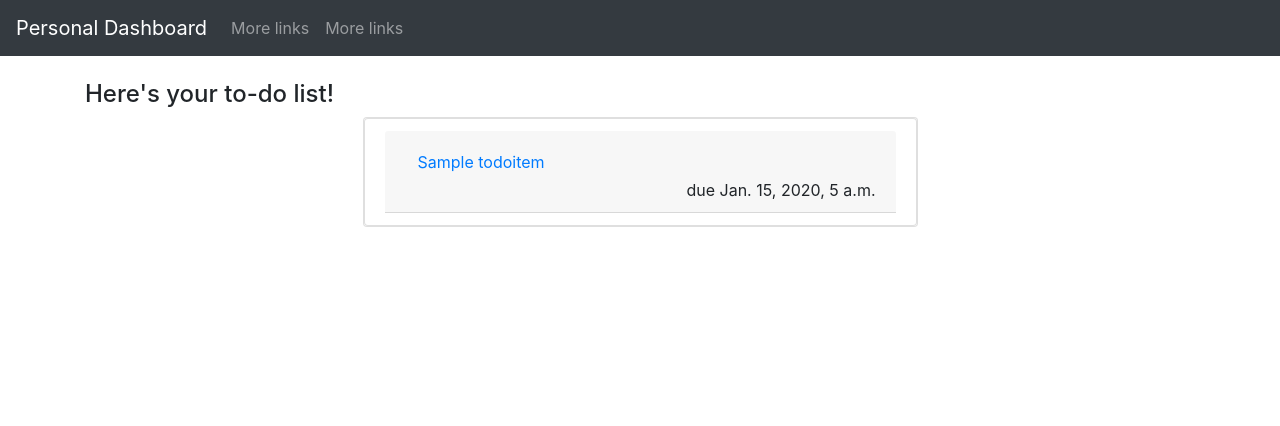
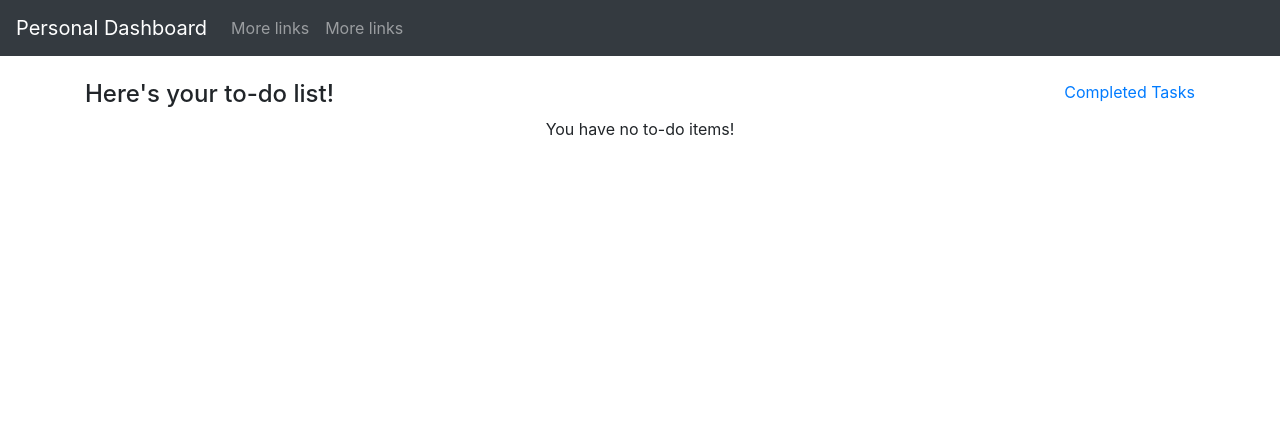
Before and after one commit to lph2yr/todoapp, a Django app: page / in a window 1280 px wide. Shown: the top 426 px of the page. Run offline with Django 3.2, Linux system fonts and the light colour scheme; tables that the repository leaves empty hold one stand-in row (values such as "Sample post"); some libraries are stand-ins or nearby versions.

Commit message:
add completed tasks page

```diff
--- a/todo/templates/todo/base.html
+++ b/todo/templates/todo/base.html
@@ -36,7 +36,7 @@
       {% block content %}{% endblock %}
     </div>
 
-    <footer class="footer mt-2">
+    <footer class="footer">
       <div class="container">
         <span class="text-muted">Team BOGO Sorters ©</span>
       </div>
--- a/todo/templates/todo/todo_list.html
+++ b/todo/templates/todo/todo_list.html
@@ -1,10 +1,26 @@
 {% extends 'todo/base.html' %}
 <!-- https://stackoverflow.com/questions/11481499/django-iterate-number-in-for-loop-of-a-template-->
 {% block content %}
+  <div class="row">
+    <div class="col">
       <h4>Here's your to-do list!</h4>
-
+    </div>
+    <div class="col">
+      <a href="{% url 'todo_list:completed' %}" class="float-right">Completed Tasks</a>
+    </div>
+  </div>
+  <div class="row">
+    <!-- sidebar? -->
+    <!-- <div class="col">
+      <div id="list-example" class="list-group">
+        <a class="list-group-item list-group-item-action" href="#list-item-1">Item 1</a>
+        <a class="list-group-item list-group-item-action" href="#list-item-2">Item 2</a>
+        <a class="list-group-item list-group-item-action" href="#list-item-3">Item 3</a>
+        <a class="list-group-item list-group-item-action" href="#list-item-4">Item 4</a>
+      </div>
+    </div> -->
+    <div class="col">
       <div class="d-flex justify-content-center">
-      <table>
           {% if todo_list %}
             <ul class="w-50 list-group">
               <div id="accordion"> <!-- accordion is the template for collapsing bars -->
@@ -22,12 +38,16 @@
                             </h5>
                           </div>
 
-                    <div id="collapse{{forloop.counter}}" class="collapse" > <!--body of the card -->
+                        <div id="collapse{{forloop.counter}}" class="collapse" > <!--body of the accordion card -->
                           <div class="card-body">
                             <ul style="list-style-type:none">
+                              {% if todo_item.description %}
                                 <li><strong>Description:</strong> {{ todo_item.description }} </li>
+                              {% endif %}
+                              {% if todo_item.location %}
                                 <li><strong>Location:</strong> {{ todo_item.location }} </li>
-                          <li><strong>Completed:</strong> {{ todo_item.completed }}
+                              {% endif %}
+                              <!-- <li><strong>Completed:</strong> {{ todo_item.completed }} -->
                             </ul>
                             <div class="d-flex justify-content-end">
                                 <small><a href="">Edit</a></small> <!--edit link doesn't go anywhere yet-->
@@ -47,8 +67,8 @@
             {% else %}
               <p>You have no to-do items!</p>
             {% endif %}
-
-      </table>
+      </div>
+    </div>
   </div>
 
 
--- a/todo/urls.py
+++ b/todo/urls.py
@@ -5,5 +5,5 @@ from . import views
 app_name = 'todo_list'
 urlpatterns = [
     path('', views.ToDoListView.as_view(), name='todo_list'),
-
+    path('completed/', views.CompletedView.as_view(), name='completed'),
 ]
--- a/todo/views.py
+++ b/todo/views.py
@@ -1,5 +1,6 @@
 from django.shortcuts import render
 from django.views import generic
+from datetime import datetime
 
 from .models import ToDoItem
 
@@ -13,4 +14,10 @@ class ToDoListView(generic.ListView):
 
     #This is how the tasks are gathered!
     def get_queryset(self):
-        return ToDoItem.objects.order_by('duedate')
+        return ToDoItem.objects.filter(completed=False).order_by('duedate')
+
+class CompletedView(generic.ListView):
+    template_name = 'todo/todo_list.html'
+    context_object_name = 'todo_list'
+    def get_queryset(self):
+        return ToDoItem.objects.filter(completed=True).order_by('duedate')
```
Lines whose indentation alone changed are shown as unchanged.
